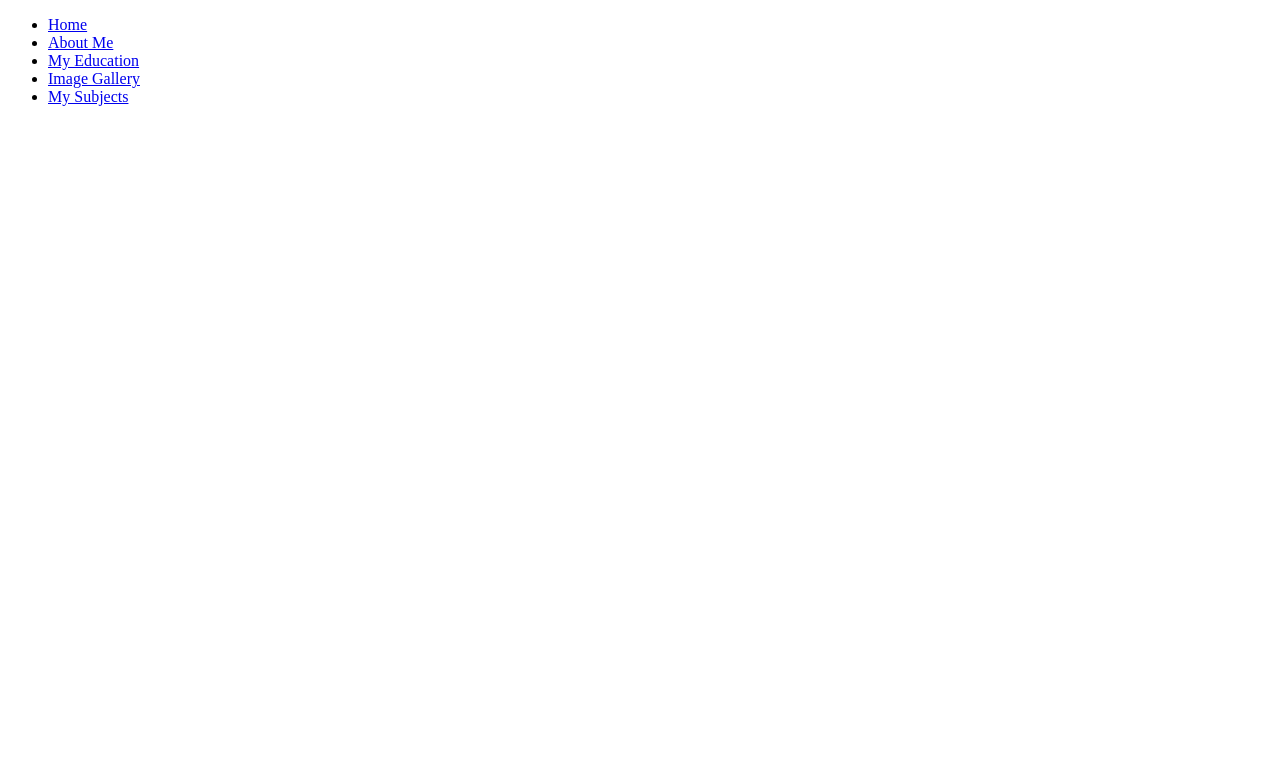
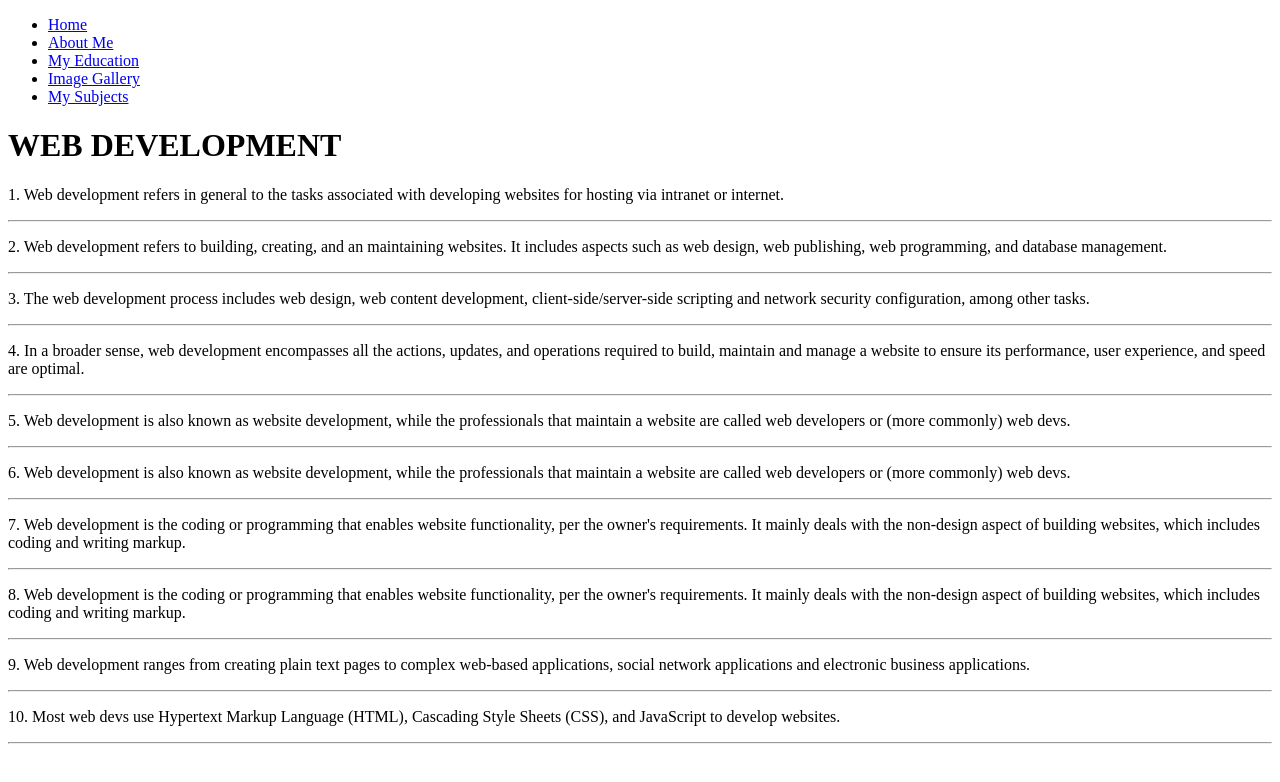
Before and after one commit to dcnacario/firstwebsite, a plain HTML site: page index.html in a window 1280 px wide. Drawn offline with Linux system fonts and the light colour scheme.

Commit message:
Update index.html

```diff
--- a/index.html
+++ b/index.html
@@ -15,7 +15,27 @@
             <li><a href="imagegallery.html">Image Gallery</a></li>
             <li><a href="subject.html">My Subjects</a></li>
         </ul>
-
+        <h1>WEB DEVELOPMENT</h1>
+        <p>1. Web development refers in general to the tasks associated with developing websites for hosting via intranet or internet.</p>
+        <hr>
+        <p>2. Web development refers to building, creating, and an maintaining websites. It includes aspects such as web design, web publishing, web programming, and database management.</p>
+        <hr>
+        <p>3. The web development process includes web design, web content development, client-side/server-side scripting and network security configuration, among other tasks.</p>
+        <hr>
+        <p>4. In a broader sense, web development encompasses all the actions, updates, and operations required to build, maintain and manage a website to ensure its performance, user experience, and speed are optimal.</p>
+        <hr>
+        <p>5. Web development is also known as website development, while the professionals that maintain a website are called web developers or (more commonly) web devs.</p>
+        <hr>
+        <p>6. Web development is also known as website development, while the professionals that maintain a website are called web developers or (more commonly) web devs.</p>
+        <hr>
+        <p>7. Web development is the coding or programming that enables website functionality, per the owner's requirements. It mainly deals with the non-design aspect of building websites, which includes coding and writing markup.</p>
+        <hr>
+        <p>8. Web development is the coding or programming that enables website functionality, per the owner's requirements. It mainly deals with the non-design aspect of building websites, which includes coding and writing markup.</p>
+        <hr>
+        <p>9. Web development ranges from creating plain text pages to complex web-based applications, social network applications and electronic business applications.</p>
+        <hr>
+        <p>10. Most web devs use Hypertext Markup Language (HTML), Cascading Style Sheets (CSS), and JavaScript to develop websites.</p>
+        <hr>
 
 
 
```
